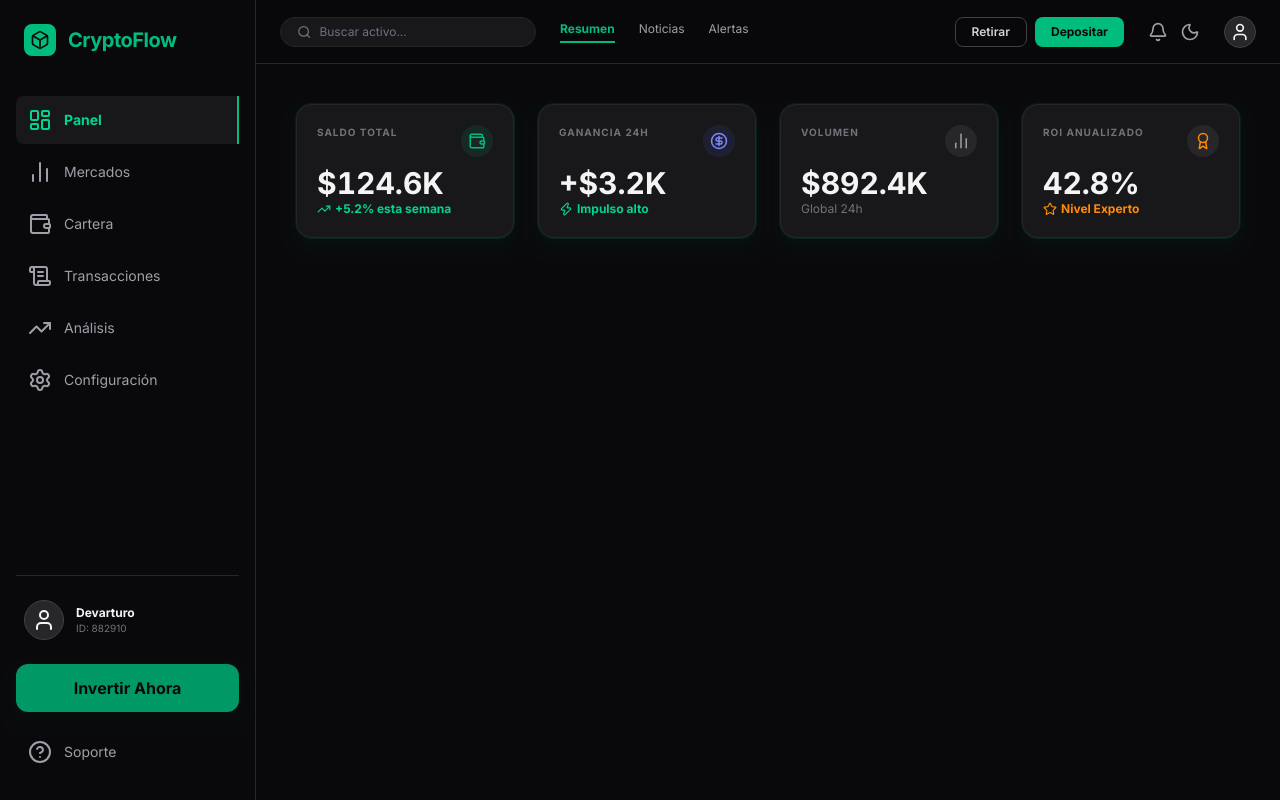
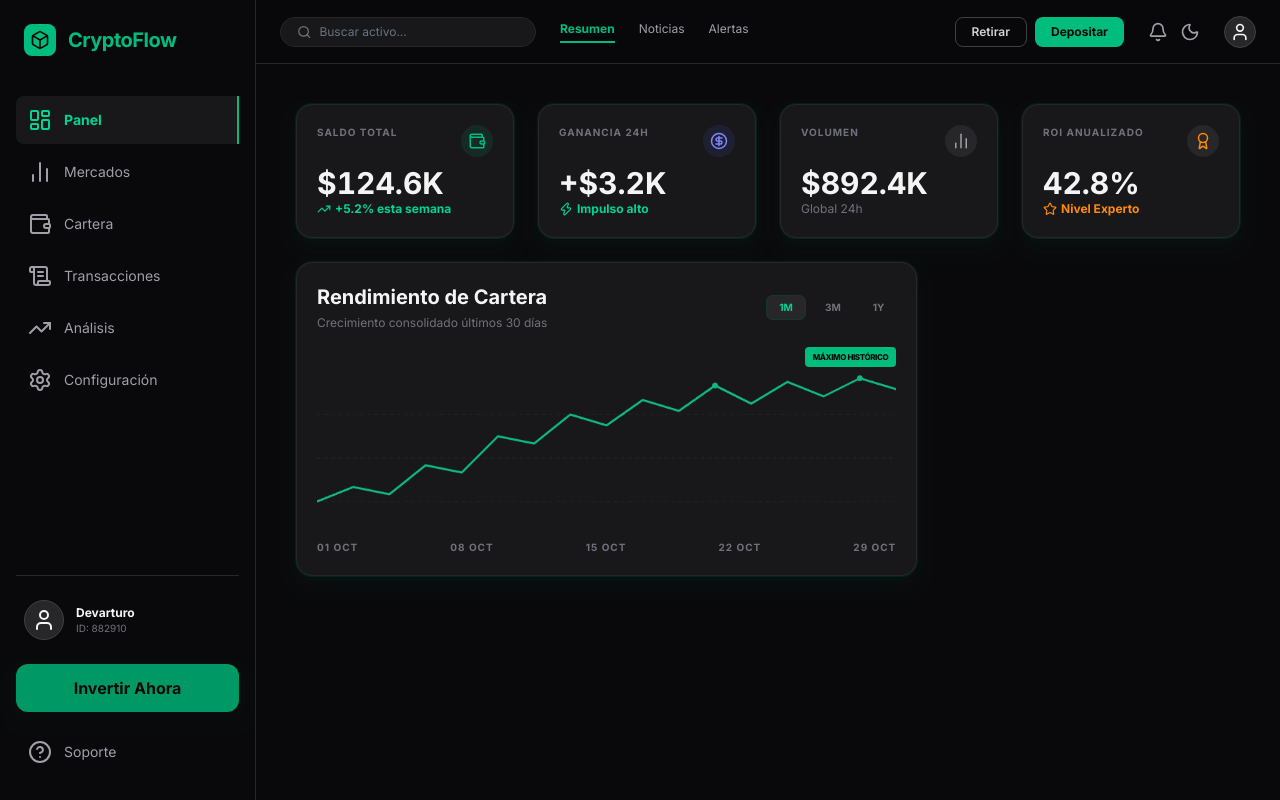
Before and after one commit to arturolguillen/devarturo-4-customized-financial-dashboard-dark-mode, a Next.js app: page / in a window 1280 px wide. Built offline with nearby package versions, Linux system fonts and the light colour scheme.

Commit message:
Add ActivitiesGrid and chart components to enhance dashboard visualization

```diff
--- a/src/app/page.tsx
+++ b/src/app/page.tsx
@@ -1,3 +1,8 @@
+import ActivitiesGrid from "@/components/ActivitiesGrid";
+import ChartArea from "@/components/ChartArea";
+import ChartFooter from "@/components/ChartFooter";
+import ChartGraphic from "@/components/ChartGraphic";
+import ChartHeader from "@/components/ChartHeader";
 import Dashboard from "@/components/Dashboard";
 import InvestNowButton from "@/components/InvestNowButton";
 import KpiGrid from "@/components/KpiGrid";
@@ -52,6 +57,13 @@ export default function Home() {
                         <Volume />
                         <Roi />
                     </KpiGrid>
+                    <ActivitiesGrid>
+                        <ChartArea>
+                            <ChartHeader />
+                            <ChartGraphic />
+                            <ChartFooter />
+                        </ChartArea>
+                    </ActivitiesGrid>
                 </Dashboard>
             </MainWrapper>
         </>
--- /dev/null
+++ b/src/components/ActivitiesGrid.tsx
@@ -0,0 +1,11 @@
+import React from "react";
+
+export default function ActivitiesGrid({ children }: {
+    children: React.ReactNode;
+}) {
+    return (
+        <div className="grid grid-cols-1 lg:grid-cols-3 gap-6">
+            {children}
+        </div>
+    );
+}
--- /dev/null
+++ b/src/components/ChartArea.tsx
@@ -0,0 +1,12 @@
+import React from "react";
+import Card from "./Card";
+
+export default function ChartArea({ children }: {
+    children: React.ReactNode;
+}) {
+    return (
+        <div className="lg:col-span-2">
+            <Card>{children}</Card>
+        </div>
+    );
+}
--- /dev/null
+++ b/src/components/ChartFooter.tsx
@@ -0,0 +1,9 @@
+export default function ChartFooter() {
+    return (
+        <div className="flex justify-between mt-4 text-[10px] font-bold text-zinc-500 uppercase tracking-widest">
+            {['01 Oct', '08 Oct', '15 Oct', '22 Oct', '29 Oct'].map(item => (
+                <span key={item}>{item}</span>
+            ))}
+        </div>
+    );
+}
--- /dev/null
+++ b/src/components/ChartGraphic.tsx
@@ -0,0 +1,16 @@
+import Image from "next/image";
+import Graphic from "./../images/graphic.png";
+
+export default function ChartGraphic() {
+    return (
+        <div className="relative">
+            <Image
+                src={Graphic}
+                alt="Chart Graphic"
+                loading="eager"
+                className="object-center"
+            />
+            <div className="absolute -top-6 right-0 bg-emerald-500 px-2 py-1 rounded text-[8px] text-zinc-950 font-black uppercase tracking-tighter">{'Máximo Histórico'}</div>
+        </div>
+    );
+}
--- /dev/null
+++ b/src/components/ChartHeader.tsx
@@ -0,0 +1,42 @@
+import clsx from "clsx";
+
+const filterOptions = [
+    {
+        text: '1M',
+        active: true,
+    },
+    {
+        text: '3M',
+        active: false,
+    },
+    {
+        text: '1Y',
+        active: false,
+    },
+];
+
+export default function ChartHeader() {
+    return (
+        <div className="flex justify-between items-center mb-8">
+            <div className="space-y-1">
+                <h3 className="text-xl font-bold text-zinc-100">{'Rendimiento de Cartera'}</h3>
+                <p className="text-zinc-500 text-xs">{'Crecimiento consolidado últimos 30 días'}</p>
+            </div>
+            <div className="flex gap-2">
+                {filterOptions.map(option => (
+                    <button
+                        type="button"
+                        key={option.text}
+                        className={clsx({
+                            'px-3 py-1 rounded-md text-[10px] font-bold cursor-pointer': true,
+                            'hover:bg-zinc-800 text-zinc-500 hover:text-zinc-300 transition-colors': !option.active,
+                            'bg-zinc-800 text-emerald-400 ring-1 ring-emerald-500/20': option.active,
+                        })}
+                    >
+                        {option.text}
+                    </button>
+                ))}
+            </div>
+        </div>
+    );
+}
```
Also changed, not shown: src/images/graphic.png (added).
